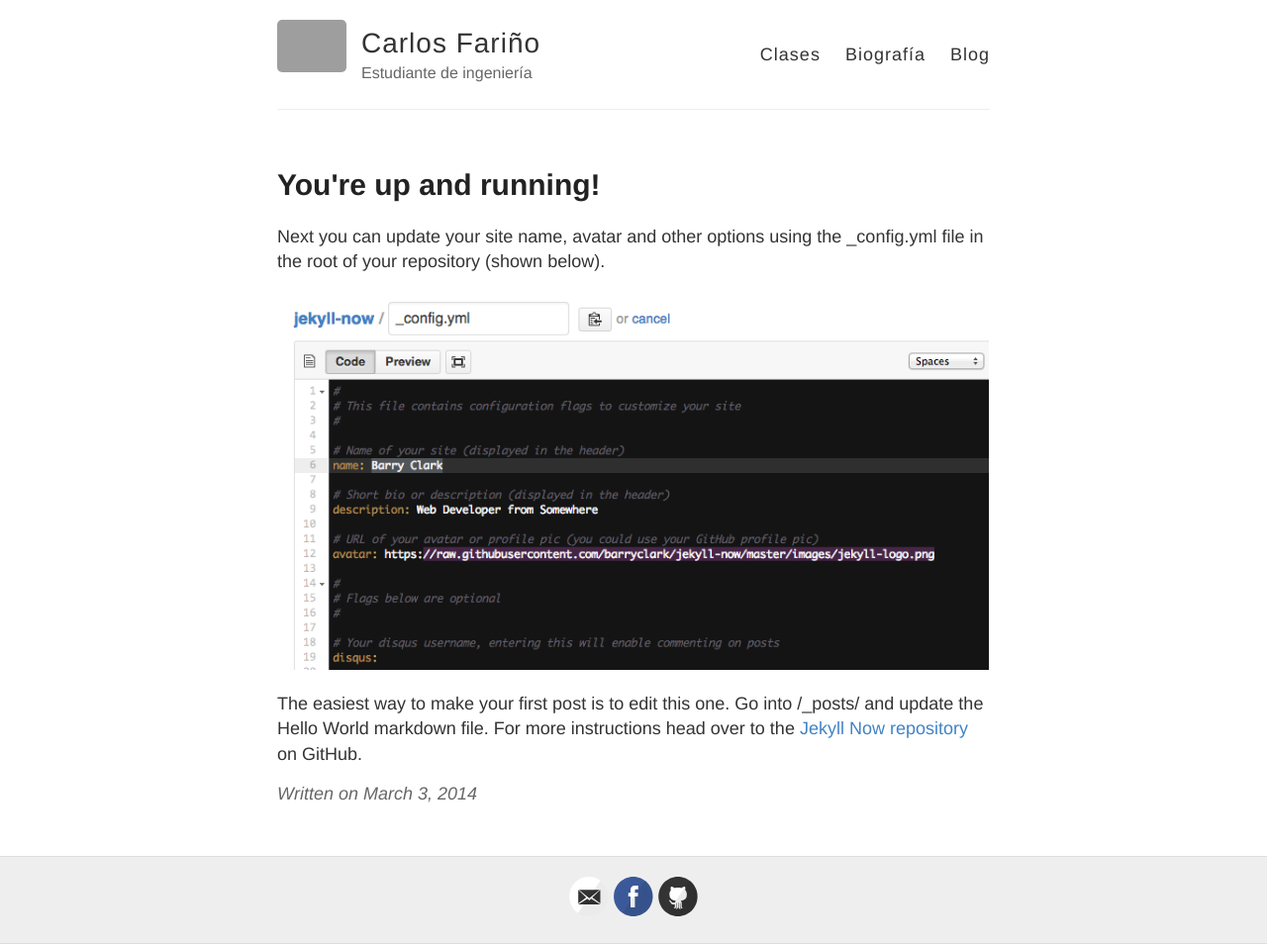
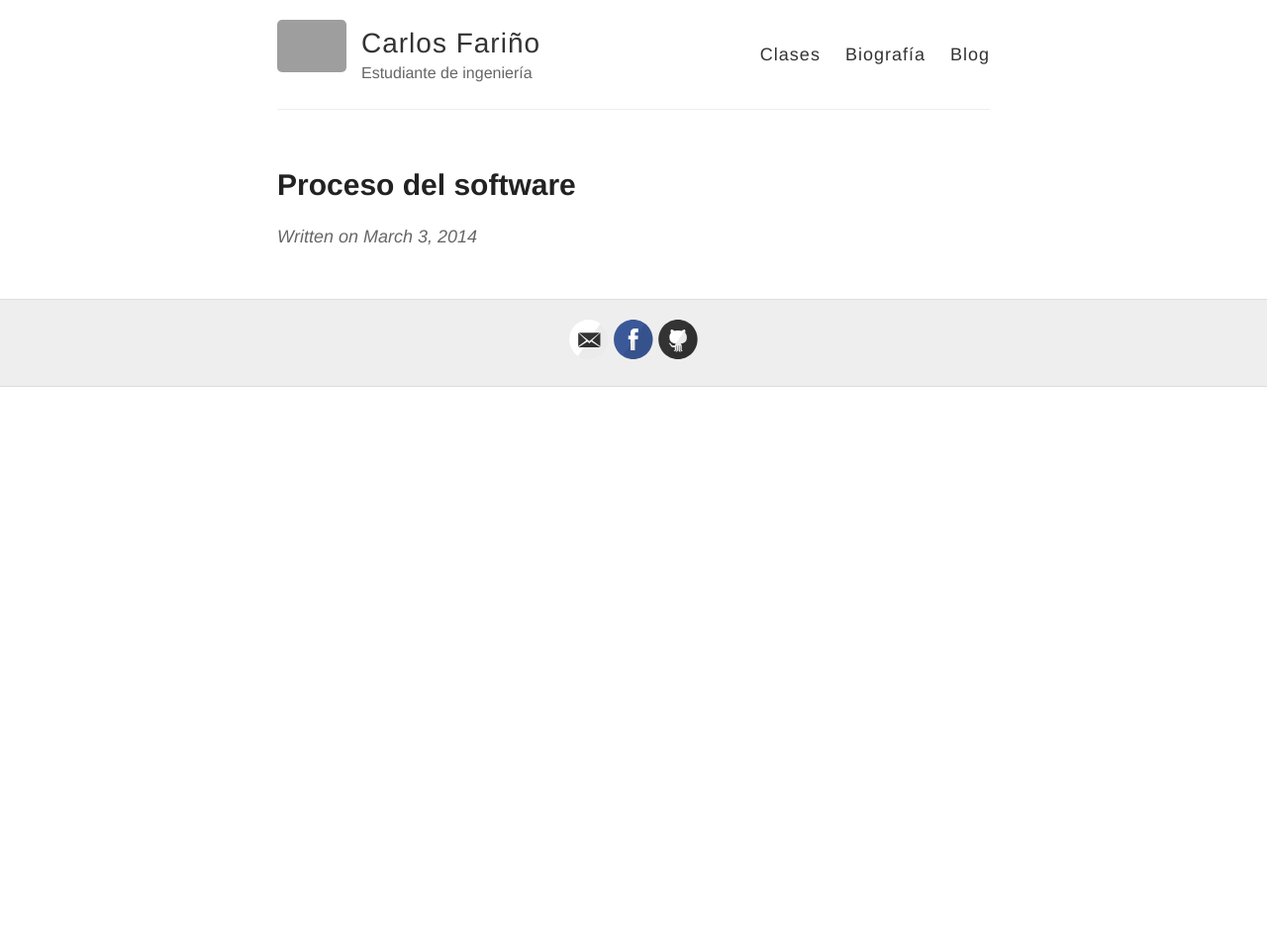
Before and after one commit to andrescharro22/Carlos-F007.github.io, a Jekyll site: the page built from _posts/2014-3-3-Hello-World - copia (6).md, in a window 1280 px wide. Shown: the whole page at 99% size. Built offline with Jekyll 4.4.1, drawn with Linux system fonts in a browser that asks for light colours; after the commit the page ends 900 px from its top, so only the background shows below that; grey boxes are pictures that could not be loaded.

Commit message:
Update 2014-3-3-Hello-World - copia (6).md

```diff
--- a/_posts/2014-3-3-Hello-World - copia (6).md
+++ b/_posts/2014-3-3-Hello-World - copia (6).md
@@ -1,10 +1,4 @@
 ---
 layout: post
-title: You're up and running!
+title: Proceso del software
 ---
-
-Next you can update your site name, avatar and other options using the _config.yml file in the root of your repository (shown below).
-
-![_config.yml]({{ site.baseurl }}/images/config.png)
-
-The easiest way to make your first post is to edit this one. Go into /_posts/ and update the Hello World markdown file. For more instructions head over to the [Jekyll Now repository](https://github.com/barryclark/jekyll-now) on GitHub.
```
